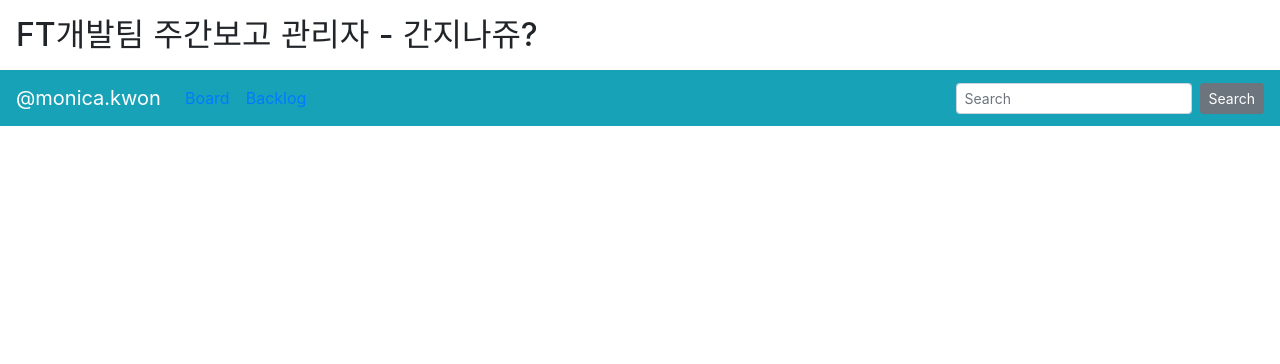
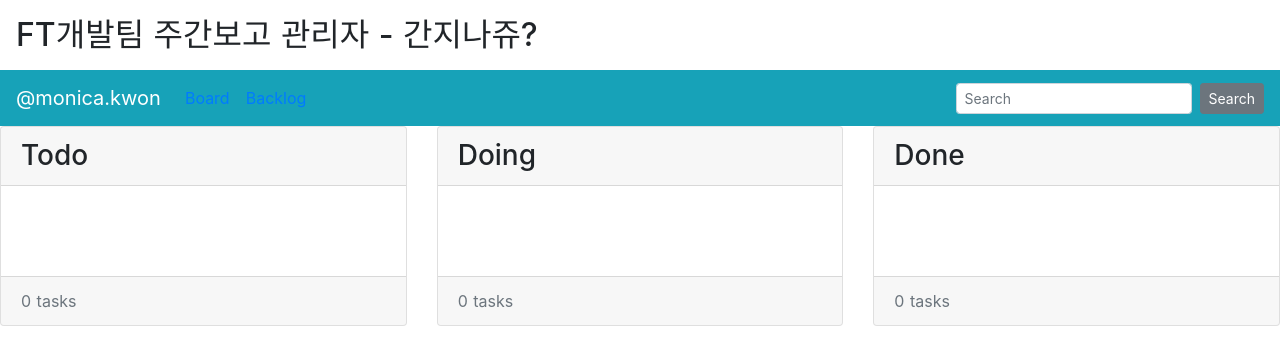
Before and after one commit to monaq/nuxt-board, a Nuxt app: page /kanban in a window 1280 px wide. Shown: the top 364 px of the page. Built offline with nearby package versions, Linux system fonts and the light colour scheme.

Commit message:
Add Components

```diff
--- /dev/null
+++ b/components/Tasks/Task.vue
@@ -0,0 +1,52 @@
+<template>
+  <div class="card">
+      <h3 class="card-header">{{ title }}</h3>
+      <div class="card-body">
+        <draggable v-model="draggables" :options="{ group: 'default' }">
+          <div v-for="item in items" :key="item.id">
+              <item :item="item"></item>
+          </div>
+        </draggable>
+      </div>
+      <div class="card-footer text-muted">
+          {{itemCount}}
+      </div>
+  </div>
+</template>
+
+<script>
+import Draggable from 'vuedraggable';
+import TaskItem from './TaskItem';
+export default {
+  name: 'Task',
+  props: ['items', 'title', 'id'],
+  components: {
+    item: TaskItem,
+    draggable: Draggable
+  },
+  computed: {
+    itemCount() {
+      if (!this.items) return '';
+      if (this.items.length === 1) return '1 task';
+      return `${this.items.length} tasks`;
+    },
+    draggables: {
+      get() {
+        return this.items;
+      },
+      set(items) {
+        this.$store.commit('updateItems', {
+          items,
+          id: this.id
+        });
+      }
+    }
+  }
+};
+</script>
+
+<style>
+.card-body > * {
+  min-height: 50px;
+}
+</style>
--- a/pages/kanban.vue
+++ b/pages/kanban.vue
@@ -1,29 +1,29 @@
 <template>
   <div class="board">
     <div class="row">
-        <!-- <div class="col-md">
-          <taskLane id="todo" title="Todo" :items="todoItems"></taskLane>
+        <div class="col-md">
+          <Task id="todo" title="Todo" :items="todoItems"></Task>
         </div>
         <div class="col-md">
-          <taskLane id="inProgress" title="In progress" :items="inProgressItems"></taskLane>
+          <Task id="doing" title="Doing" :items="doingItems"></Task>
         </div>
         <div class="col-md">
-          <taskLane id="done" title="Done" :items="doneItems"></taskLane>
-        </div> -->
+          <Task id="done" title="Done" :items="doneItems"></Task>
+        </div>
     </div>
   </div>
 </template>
 
 <script>
 import { mapState } from 'vuex'
-// import TaskLane from '../components/Tasks/TaskLane'
+import Task from '../components/Tasks/Task'
 export default {
-  // components: {
-  //   'taskLane': TaskLane
-  // },
+  components: {
+    'Task': Task
+  },
   computed: mapState({
     todoItems: s => s.items.todo,
-    inProgressItems: s => s.items.inProgress,
+    doingItems: s => s.items.doing,
     doneItems: s => s.items.done
   })
 };
```
Also changed, not shown: components/AppLogo.vue (deleted, +0 -79 lines), components/Tasks/TaskItem.vue (renamed from components/Tasks/TaskLaneItem.vue), components/Tasks/TaskLane.vue (deleted).
